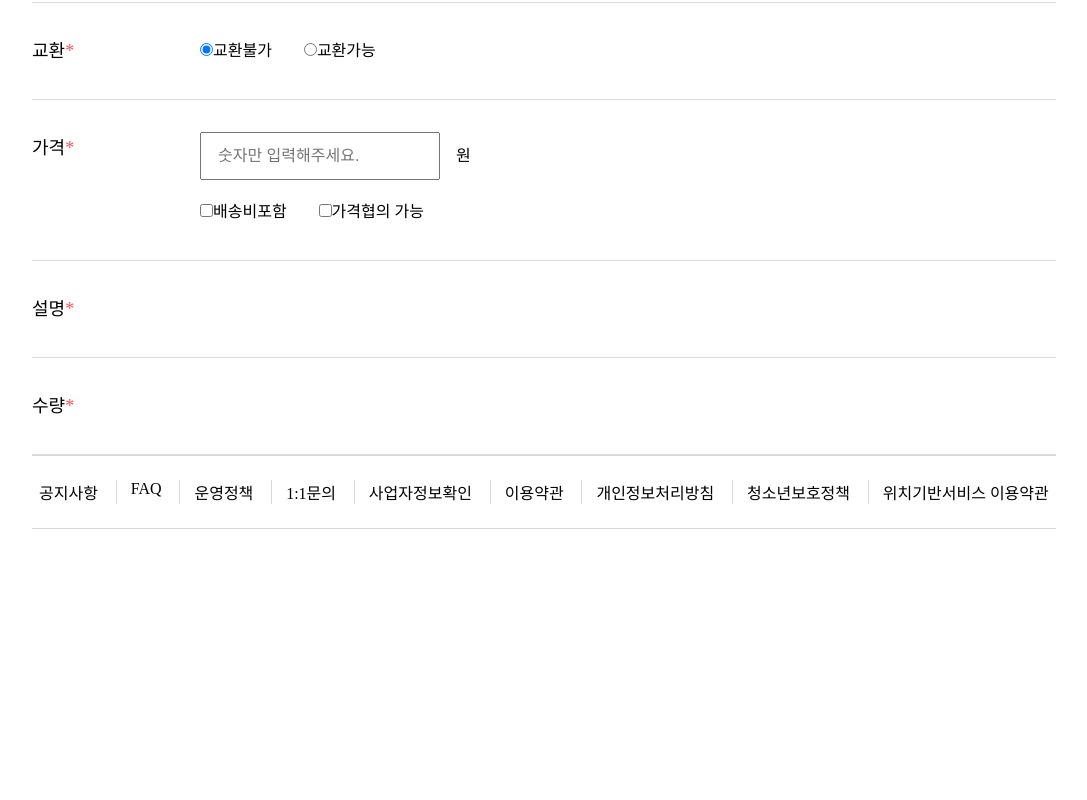
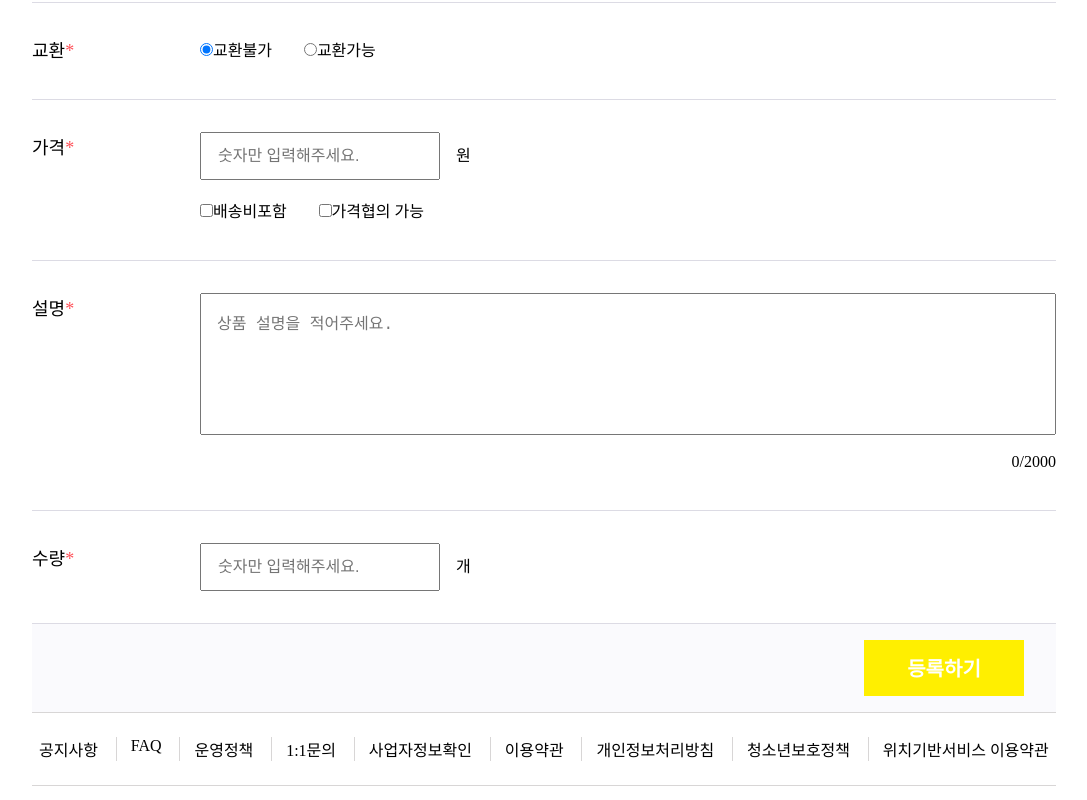
Before and after one commit to jaesoekjjanag/lightning-market-v2, a React (Create React App) app in the folder front/: page /#/sell/register in a window 1280 px wide. Shown: the part 1269-2069 px from the top of the page, without its empty margins (96-1183 px from the left). Before the commit the page ends 1898 px from the top, so only its background shows below. Built offline with nearby package versions, Linux system fonts and the light colour scheme.

Commit message:
등록페이지 언제 끝나~~

```diff
--- a/front/src/pages/sell/DaumPost.jsx
+++ b/front/src/pages/sell/DaumPost.jsx
@@ -7,7 +7,7 @@ import { address } from '../../reducer/addressPopup';
 const PopupStyle = {
     background: "white",
     width: "400px",
-    height: "500px",
+    height: "465px",
 
 }
 
--- a/front/src/pages/sell/PopupState.jsx
+++ b/front/src/pages/sell/PopupState.jsx
@@ -20,18 +20,26 @@ const StyledPopup = styled.div`
         return activate ? 'display: flex; flex-direction: column' : 'display: none';
     }}
 `
-const PopupCloseBtn = styled.button`
-    width: 402px;
-    height: 40px;
-    display: block;
+const PopupCloseBtnWrap = styled.div`
+    width: 400px;
+    height: 50px;
+    position: relative;
+    display: flex;
     background-color: white;
     box-sizing: border-box;
-    border: 1px solid black;
     font-weight: bold;
-    &:hover {
-        background: rgb(244, 244, 250);
-        cursor: pointer;
-    }
+    border-bottom: 1px solid black;
+    padding: 10px 15px;
+    align-items: center;
+    justify-content: space-between;
+`
+
+const PopupCloseBtn = styled.button`
+    // text-align: right;
+    // position: absolute;
+    // top: 27%;
+    // right: 4%;
+    border: none;
 `
 
 const PopupState = () => {
@@ -48,10 +56,13 @@ const PopupState = () => {
 
     return <React.Fragment>
         <StyledPopup id="popupWrap" activate={isPopupOpen}>
+            <PopupCloseBtnWrap>
+                <span >주소 찾기</span>
+                <PopupCloseBtn onClick={closePopup}><img width="22px" src="x.png" alt="closeButton" /></PopupCloseBtn>
+            </PopupCloseBtnWrap>
             {isPopupOpen && (
                 <DaumPost onClose={closePopup} />
             )}
-            <PopupCloseBtn onClick={closePopup}>닫기</PopupCloseBtn>
         </StyledPopup>
 
 
--- a/front/src/pages/sell/ProductRegister.js
+++ b/front/src/pages/sell/ProductRegister.js
@@ -4,7 +4,7 @@ import { useSelector, useDispatch } from 'react-redux';
 // import DaumPost from './DaumPost'
 // import PopupDom from './PopupDom';
 import PopupState from './PopupState'
-import {address, addrPopup } from '../../reducer/addressPopup';
+import { addrPopup } from '../../reducer/addressPopup';
 
 const RegisterWrapDiv = styled.section`
     margin: 0 auto;
@@ -144,7 +144,7 @@ const AddressInput = styled.input`
 const RadioLeft = styled.label`
     margin-right: 32px;
 `
-const CostInput = styled.input`
+const NumberInput = styled.input`
     width: 240px;
     height: 3rem;
     box-sizing: border-box;
@@ -154,6 +154,39 @@ const CostInput = styled.input`
 `
 const CostCheckBox = styled.div`
     margin-top: 1rem;
+`
+const ProductInfoWrap = styled.div`
+    flex: 1 1 0%;
+`
+const ProductInfo = styled.textarea`
+    padding: 1rem;
+    resize: none;
+    font-size: 1rem;
+    width: 100%;
+`
+const RegisterFooter = styled.footer`
+    width: 100%;
+    height: 5.5rem;
+    background: rgb(250, 250, 253);
+`
+const RegisterBtnWrap = styled.div`
+    display: flex;
+    height: 100%;
+    justify-content: flex-end;
+    align-items: center;
+    width: 100%;
+    margin: auto;
+`
+const RegisterBtn = styled.button`
+    height: 3.5rem;
+    width: 10rem;
+    color: rgb(255, 255, 255);
+    font-size: 20px;
+    font-weight: 700;
+    border: none;
+    outline: none;
+    background-color: var(--main-yellow);
+    margin-right: 2rem;
 `
 
 
@@ -227,15 +260,29 @@ const Register = () => {
     // 가격에 입력한 값 데이터타입 & 길이 확인
     const costData = (e) => {
         if (isNaN(e.target.value)) {
-            alert('숫자를 입력하세요');
+            alert('숫자만 입력해주세요');
             e.target.value = ""
         } else if (e.target.value.length <3) {
             setCostWarningMsg(true);
         } else if (e.target.value.length >= 3) {
             setCostWarningMsg(false);
         }
+    };
+
+    // 상품등록시 설명 길이
+    const [productInfoLen, setProductInfoLen] = useState(0);
+
+    // 상품등록시 설명 길이 계산
+    const infoLength = (e) => {
+        setProductInfoLen(e.target.value.length);
+    };
+
+    const countData = (e) => {
+        if (isNaN(e.target.value)) {
+            alert('숫자만 입력해주세요');
+            e.target.value = ""
+        }
     }
-
 
 
     return <React.Fragment>
@@ -334,7 +381,7 @@ const Register = () => {
                         <Asterisk>*</Asterisk>
                     </InfoSubTitle>
                     <div>
-                        <CostInput type="text" placeholder="숫자만 입력해주세요." onInput={costData}/>원
+                        <NumberInput type="text" placeholder="숫자만 입력해주세요." onInput={costData}/>원
                         <WarningMsg activate={costWarningMsg} >
                             100원 이상 입력해주세요.
                         </WarningMsg>
@@ -354,6 +401,12 @@ const Register = () => {
                         설명
                         <Asterisk>*</Asterisk>
                     </InfoSubTitle>
+                    <ProductInfoWrap>
+                        <ProductInfo placeholder="상품 설명을 적어주세요." rows="6" onInput={infoLength}></ProductInfo>
+                        <CharNumber>
+                            {productInfoLen}/2000
+                        </CharNumber>
+                    </ProductInfoWrap>
                 </InfoLi>
 
                 <InfoLi>
@@ -361,9 +414,17 @@ const Register = () => {
                         수량
                         <Asterisk>*</Asterisk>
                     </InfoSubTitle>
+                    <div>
+                        <NumberInput type="text" placeholder="숫자만 입력해주세요." onInput={countData}/>개
+                    </div>
                 </InfoLi>
 
             </InfoWrap>
+            <RegisterFooter>
+                <RegisterBtnWrap>
+                    <RegisterBtn>등록하기</RegisterBtn>
+                </RegisterBtnWrap>
+            </RegisterFooter>
 
         </RegisterWrapDiv>
     </React.Fragment>
```
